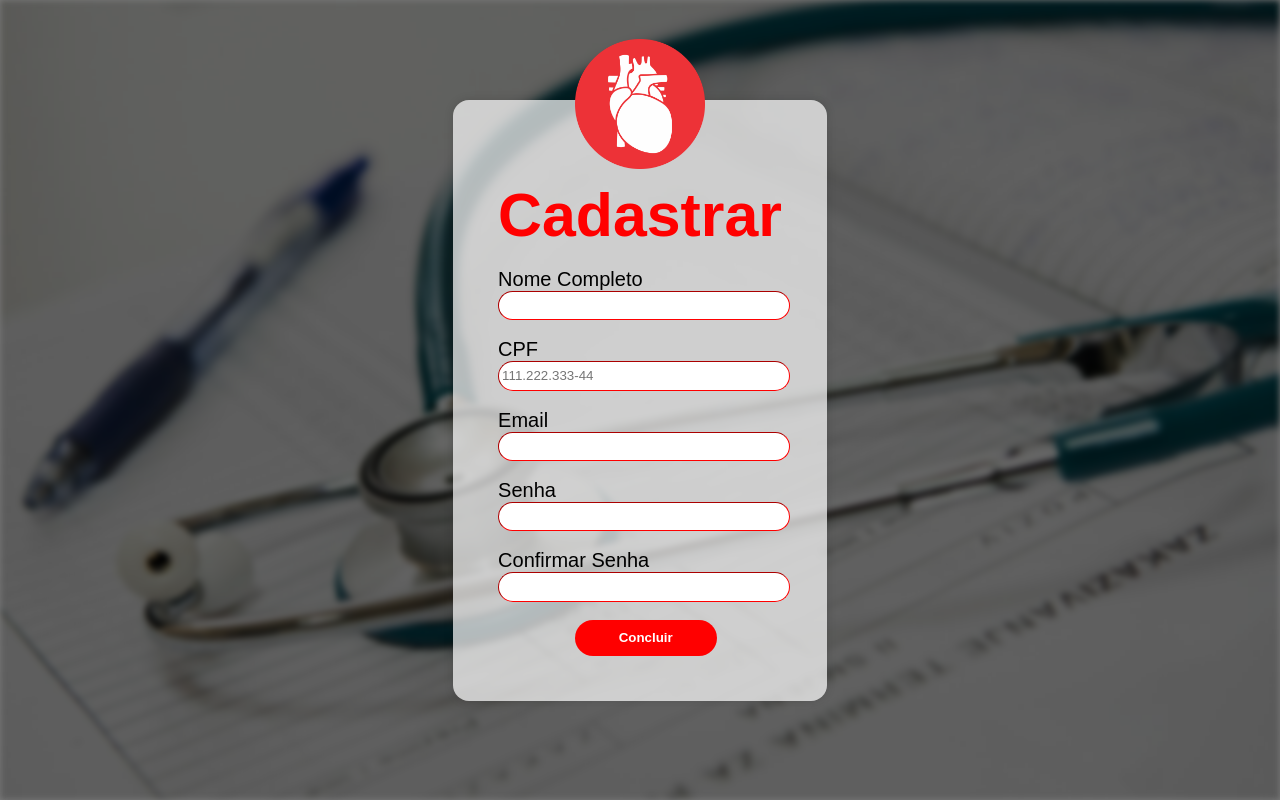
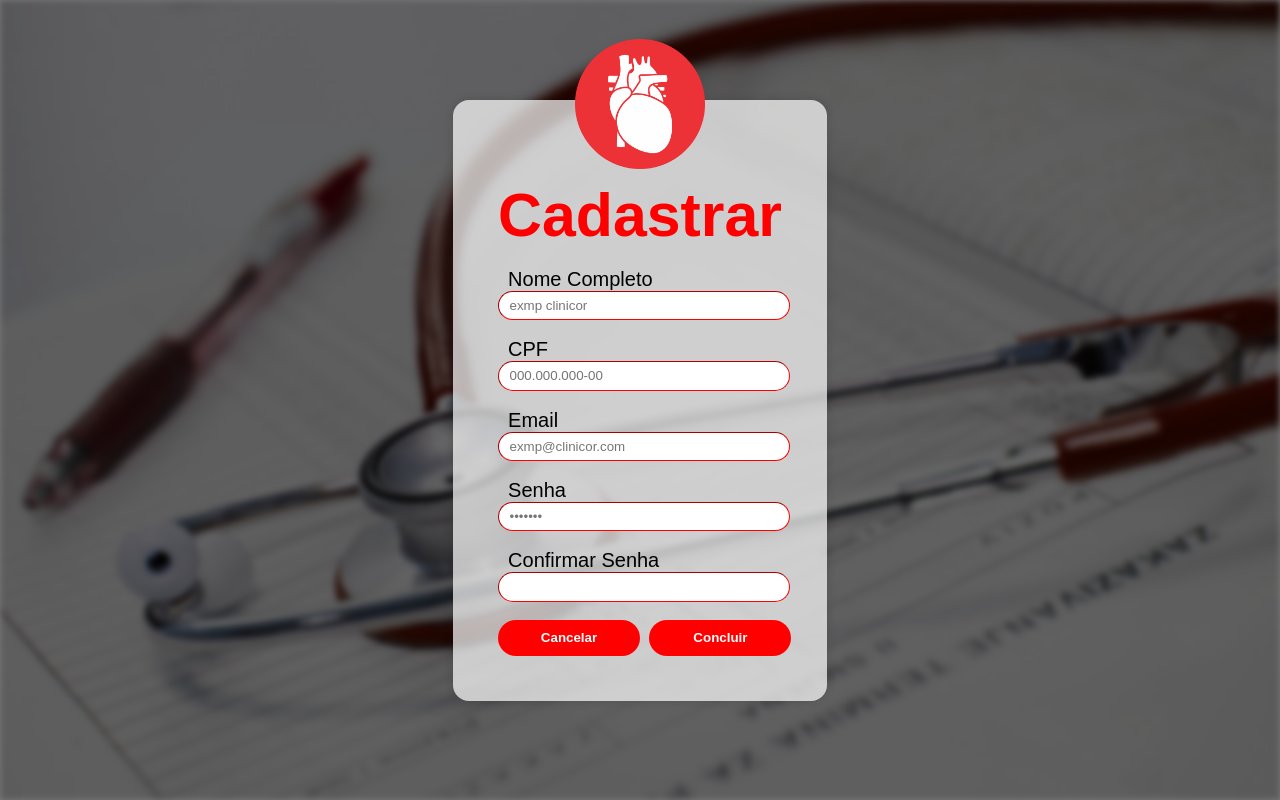
Before and after one commit to GuiBragz/clinicor-website, a PHP site: page /cadastro.html in a window 1280 px wide. Run offline with PHP 8.4, Linux system fonts and the light colour scheme.

Commit message:
login/cadastro: Photosho na foto de fundo, botão de cancelar no cadastro. link de esqueci da senha no login

```diff
--- a/cadastro.html
+++ b/cadastro.html
@@ -20,18 +20,17 @@
       <div class="cadastro-area">
       <h1>Cadastrar</h1><br>
         <form action="#" method="post">
-            <label>Nome Completo<br>
-            <input type="text" name="nome-completo" class="input-campo" id="input-nome-completo"
-            required size="28"></label><br><br>
-            <label>CPF<br>
-            <input type="text" name="cpf" class="input-campo" required id="input-cpf"
-            maxlength="14" size="28" placeholder="111.222.333-44"></label><br><br>
-            <label>Email<br>
-            <input type="email" name="email" class="input-campo" required id="input-email" size="28"></label><br><br>
-            <label>Senha<br>
-            <input type="password" name="senha" class="input-campo" required id="input-senha" size="28"></label><br><br>
-            <label>Confirmar Senha<br>
+            <label>&ensp;Nome Completo<br>
+            <input type="text" name="nome-completo" class="input-campo" id="input-nome-completo" required size="28" placeholder="  exmp clinicor"></label><br><br>
+            <label>&ensp;CPF<br>
+            <input type="text" name="cpf" class="input-campo" required id="input-cpf" maxlength="14" size="28" placeholder="  000.000.000-00"></label><br><br>
+            <label>&ensp;Email<br>
+            <input type="email" name="email" class="input-campo" required id="input-email" size="28" placeholder="  exmp@clinicor.com"></label><br><br>
+            <label>&ensp;Senha<br>
+            <input type="password" name="senha" class="input-campo" required id="input-senha" size="28" placeholder="  •••••••"></label><br><br>
+            <label>&ensp;Confirmar Senha<br>
             <input type="password" name="senha-confirmar" class="input-campo" required id="input-confirmar-senha" size="28"></label><br><br>
+            <button class="button" type="button"><a href="login.html">Cancelar</a></button>
             <input type="submit" value="Concluir" class="button">
         </form>
       </div>
--- a/login.html
+++ b/login.html
@@ -29,6 +29,7 @@
             <label><i>&ensp;Senha</i><br>
             <input type="password" name="senha" class="input-campo" required id="input-senha" size="26" placeholder=" •••••••"></label><br><br>
             <input type="submit" value="Entrar" class="button">
+            <span><a href="" class="link">Esqueci a senha</a></span>
         </form><br>
         <p>Não é Cadastrado? <a href="cadastro.html" class="link">cadastre-se aqui.</a></p>
       </div> <!-- fim da div que recebe a tela de login -->
--- a/styles/login-cadastro.css
+++ b/styles/login-cadastro.css
@@ -11,7 +11,19 @@ h1 {
 
 p {
     text-align: center;
+    font-size: 15px;
 }
+
+span {
+    font-size: 15px;
+    text-align: right;
+}
+
+a {
+    color: white;
+    text-decoration: none;
+  }
+
 
 .retangulo {
     position: absolute;
@@ -114,7 +126,7 @@ label{
 .link{
     color: rgb(255, 0, 0);
     text-decoration: none;
-    font-size: 18px;
+    font-size: 15px;
 }
 .link:hover{
     color: rgb(255, 93, 93);
@@ -152,7 +164,6 @@ label{
 
 /* Botões */
 .button{
-    text-align: center;
     font-weight: bold;
     color: white;
     border-radius: 18px;
@@ -160,15 +171,18 @@ label{
     background-color: red;
     height: 36px;
     width: 50%;
-    margin-left: 27%;
+    margin-left: 0%;
+    margin-right: 5px;
 }
 .button:hover{
     background-color: rgb(165, 1, 1);
     color: rgb(255, 255, 255);
-    border-color: rgb(143, 0, 0);
     outline: none;
+    border: none;
 }
+
 .cadastro-area{
+    white-space: nowrap;
     position: relative;
     margin-top: -100px;
     background-color: rgba(255, 255, 255, 0.7);
```
Also changed, not shown: images/login-background.jpg.
